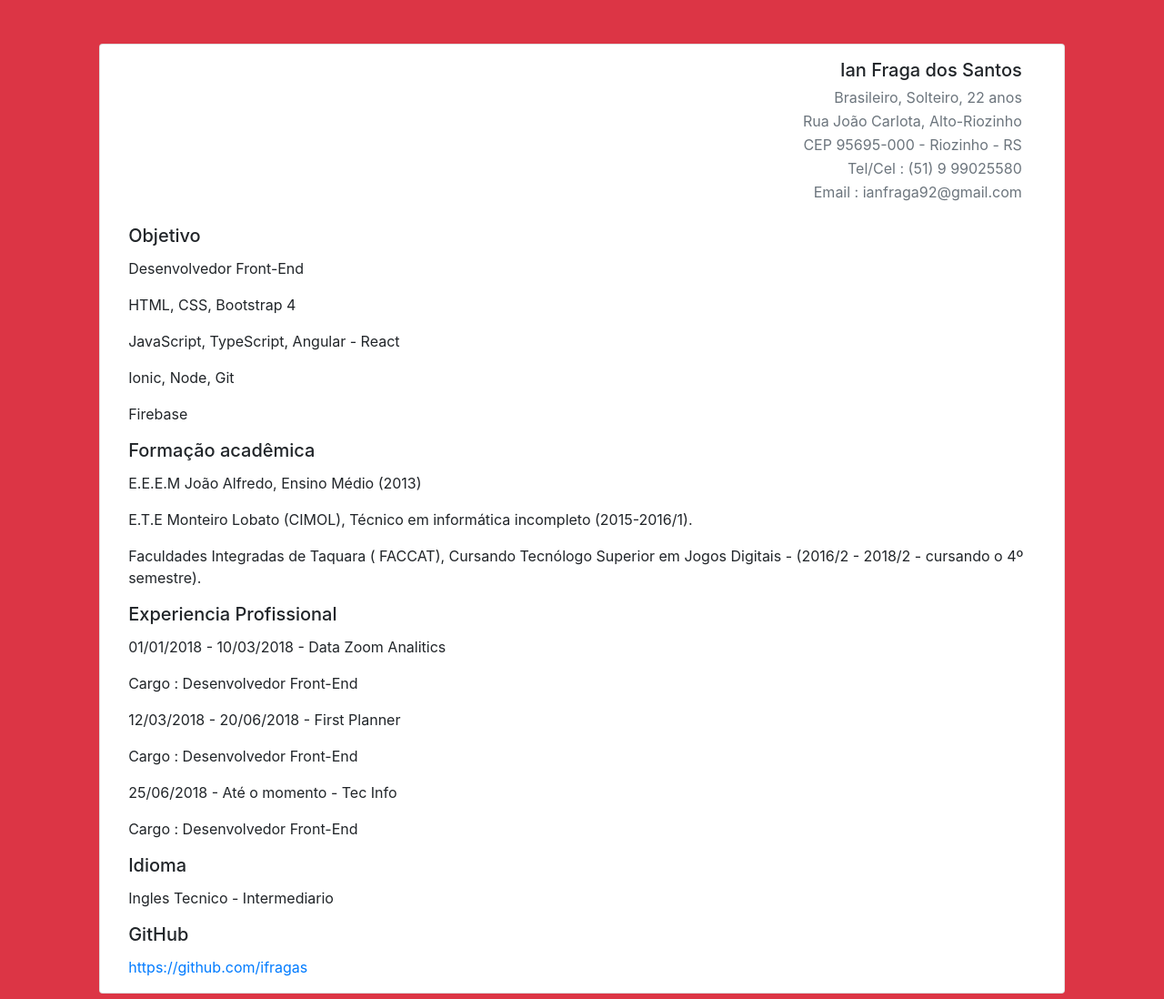
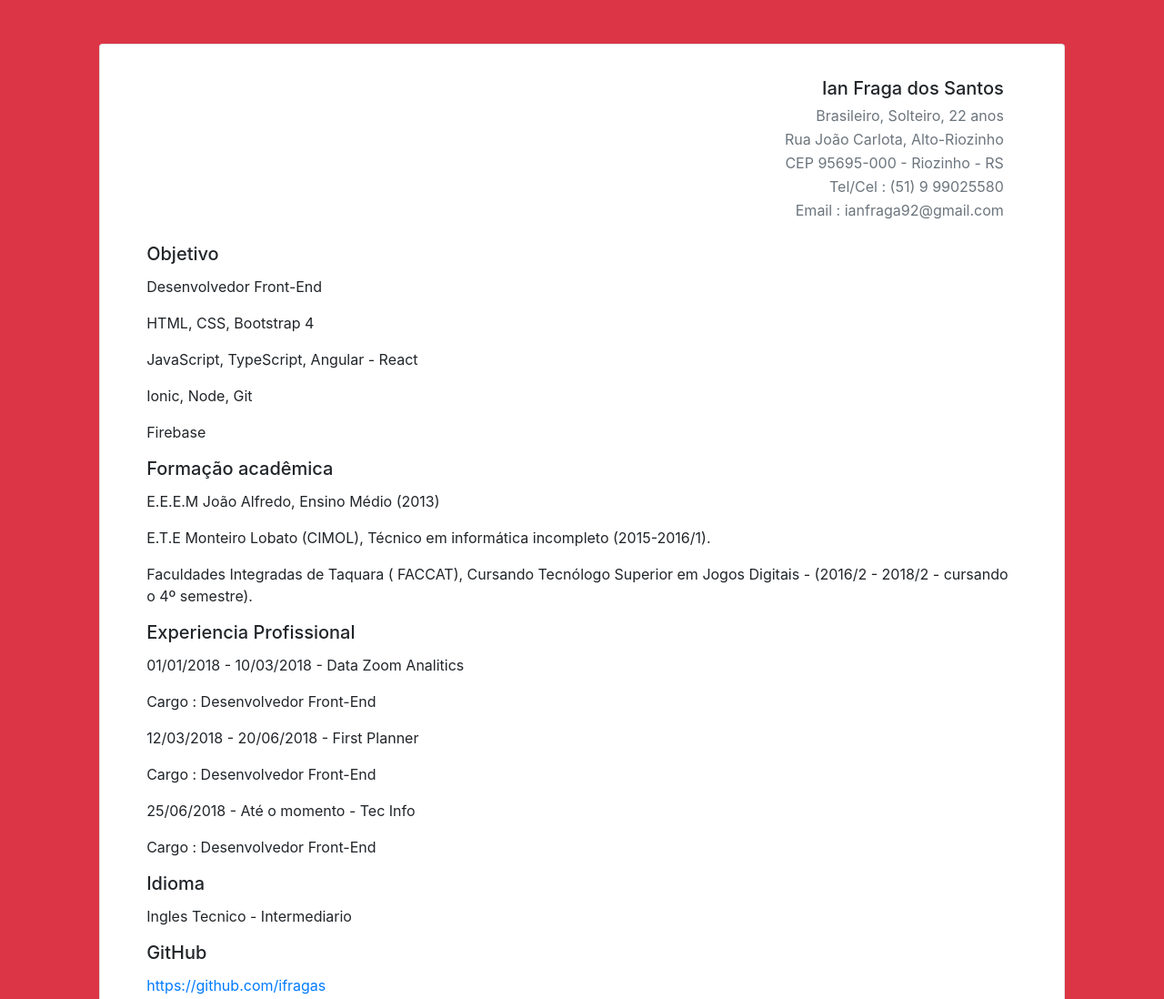
Before and after one commit to ifragas/curriculo, a plain HTML site: page index.html in a window 1280 px wide. Shown: the top 1098 px of the page at 91% size. Drawn offline with nearby package versions, Linux system fonts and the light colour scheme.

Commit message:
Update index.html

```diff
--- a/index.html
+++ b/index.html
@@ -52,8 +52,8 @@
             <div class="row ">
                 <div class="d-flex justify-content-center w-100 my-5">
                     <div class="col-sm-10 col-md-10 col-xl-10 m-auto">
-                        <div class="card w-100">
-                            <div class="card-body p-3">
+                        <div class="card w-100 p-3">
+                            <div class="card-body">
                                 <div class="row w-100 d-flex justify-content-end">
                                     <div class="col-sm-5 col-md-5 col-xl-5 text-right">
                                         <h5 class="card-title ">Ian Fraga dos Santos</h5>
```
